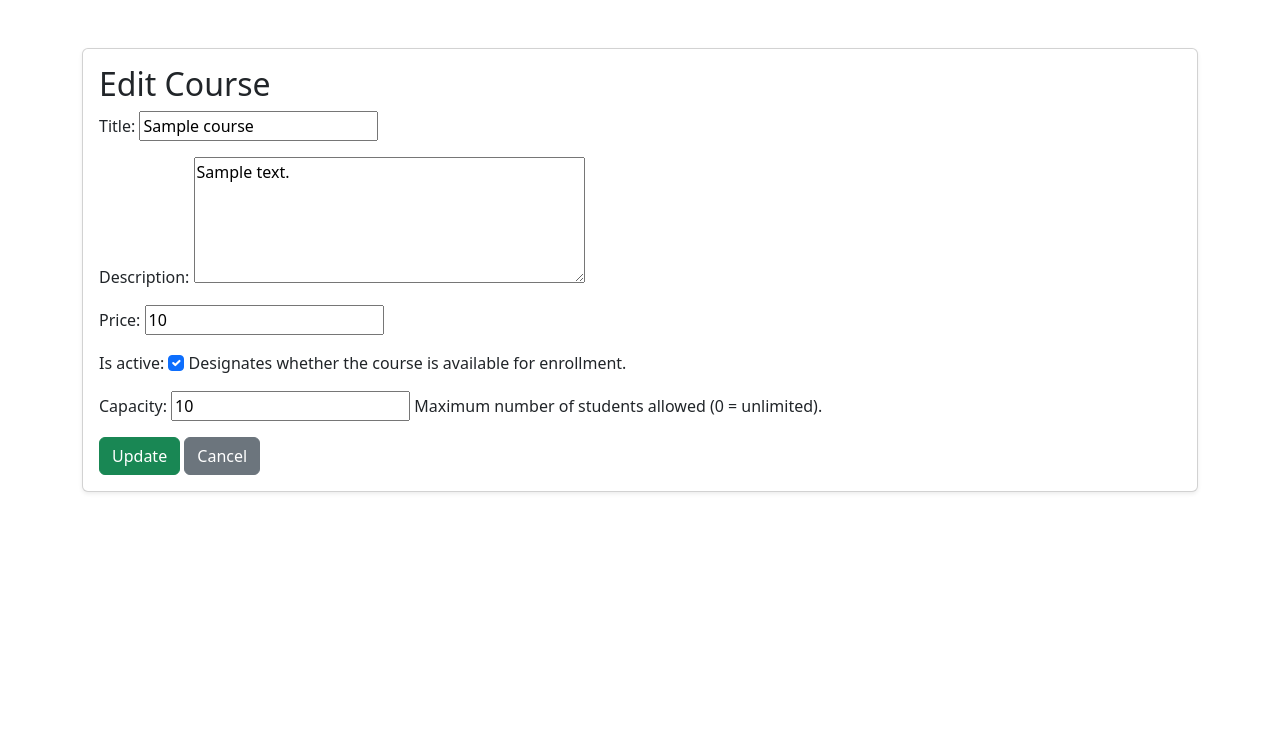
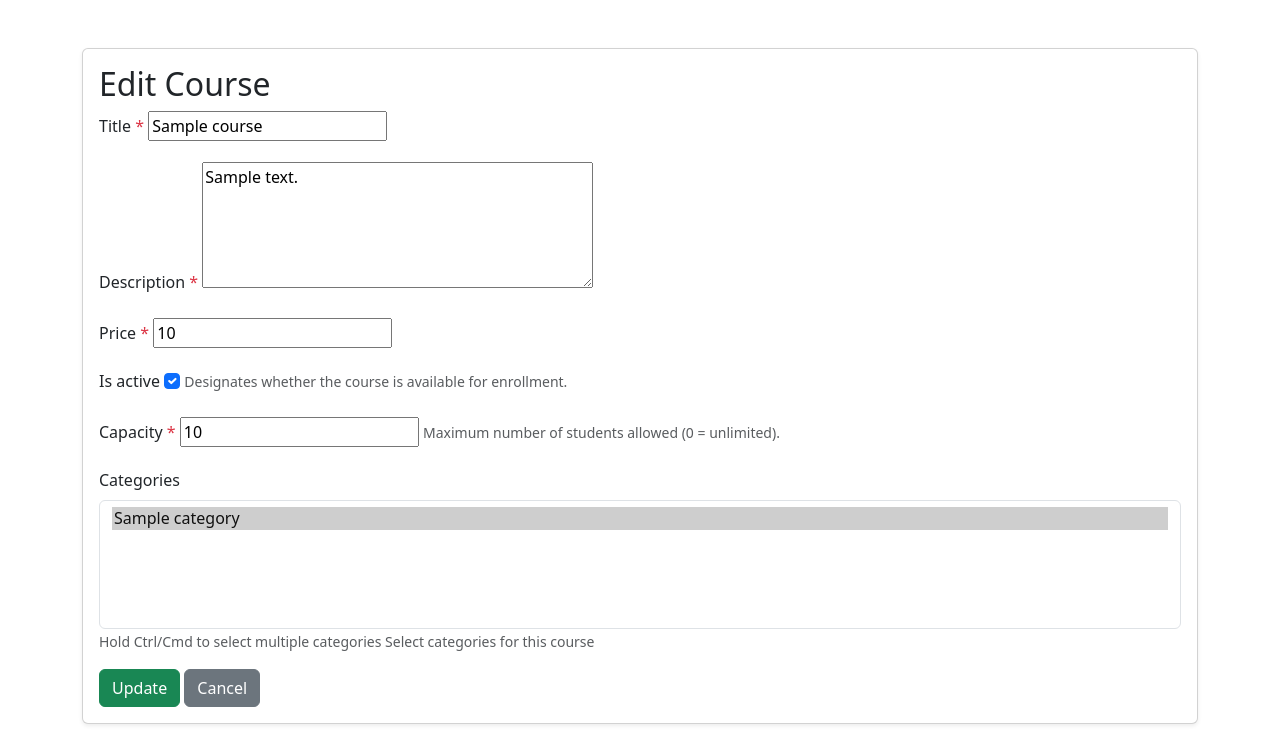
Before and after one commit to yazdan552/CourseHub, a Django app: page /1/edit/ in a window 1280 px wide. Shown: the part 56-800 px from the top of the page. Run offline with Django 4.2, Linux system fonts and the light colour scheme; a user stored in the database is signed in; tables that the repository leaves empty hold one stand-in row (values such as "Sample post").

Commit message:
Add Category model and ManyToMany relation with Course
- Create Category model with name, slug, description
- Add ManyToMany field to Course model
- Register Category in admin with filter_horizontal
- Add categories to CourseForm with validation
- Display categories in course detail page
- Add slug auto-generation with slugify

```diff
--- a/courses/forms.py
+++ b/courses/forms.py
@@ -1,7 +1,7 @@
 from django import forms
 from django.contrib.auth.forms import UserCreationForm
 from django.contrib.auth.models import User
-from .models import Course, Instructor
+from .models import Course, Instructor , Category
 
 
 class CourseForm(forms.ModelForm):
@@ -16,7 +16,22 @@ class CourseForm(forms.ModelForm):
         widgets = {
             'description': forms.Textarea(attrs={'rows': 5}),
             'is_active': forms.CheckboxInput(attrs={'class': 'form-check-input'}),
+            'categories': forms.SelectMultiple(attrs={
+                'class': 'form-select',
+                'size': 5,  # نمایش ۵ آیتم
+            }),
         }
+
+    def clean_categories(self):
+        """
+        اطمینان از اینکه حداقل یک دسته‌بندی انتخاب شده است
+        """
+        categories = self.cleaned_data.get('categories')
+        if not categories:
+            raise forms.ValidationError(
+                "Please select at least one category."
+            )
+        return categories
 
 
 class RegisterForm(UserCreationForm):
--- a/courses/models.py
+++ b/courses/models.py
@@ -1,5 +1,6 @@
 from django.contrib.auth.models import User
 from django.db import models
+from django.utils.text import slugify
 
 
 class Instructor(models.Model):
@@ -21,6 +22,57 @@ class Instructor(models.Model):
         return self.user.username
 
 
+# ================ NEW: Category Model ================
+class Category(models.Model):
+    """
+    مدل دسته‌بندی برای سازماندهی دوره‌ها
+    """
+    name = models.CharField(
+        max_length=100,
+        unique=True,
+        help_text="Enter the category name (e.g., Python, Web Development)"
+    )
+
+    slug = models.SlugField(
+        max_length=120,
+        unique=True,
+        blank=True,
+        help_text="URL-friendly version of the name (auto-generated)"
+    )
+
+    description = models.TextField(
+        blank=True,
+        help_text="Optional description of the category"
+    )
+
+    created_at = models.DateTimeField(
+        auto_now_add=True,
+    )
+
+    class Meta:
+        verbose_name = "Category"
+        verbose_name_plural = "Categories"
+        ordering = ['name']  # مرتب‌سازی بر اساس نام
+
+    def save(self, *args, **kwargs):
+        """
+        override کردن متد save برای ساخت خودکار slug
+        """
+        if not self.slug:
+            self.slug = slugify(self.name)
+        super().save(*args, **kwargs)
+
+    def __str__(self):
+        return self.name
+
+    def get_course_count(self):
+        """
+        تعداد دوره‌های این دسته‌بندی
+        """
+        return self.courses.count()
+
+
+
 class Course(models.Model):
     title = models.CharField(
         max_length=150,
@@ -36,7 +88,6 @@ class Course(models.Model):
 
     price = models.PositiveIntegerField()
 
-    # فیلدهای جدید اضافه شده
     is_active = models.BooleanField(
         default=True,
         help_text="Designates whether the course is available for enrollment."
@@ -49,6 +100,13 @@ class Course(models.Model):
 
     created_at = models.DateTimeField(
         auto_now_add=True,
+    )
+
+    categories = models.ManyToManyField(
+        Category,
+        related_name="courses",
+        blank=True,
+        help_text="Select categories for this course"
     )
 
     def __str__(self):
@@ -72,7 +130,6 @@ class Enrollment(models.Model):
         auto_now_add=True,
     )
 
-    # فیلدهای جدید برای پیگیری پیشرفت
     completed_at = models.DateTimeField(
         null=True,
         blank=True,
--- a/courses/templates/courses/course_form.html
+++ b/courses/templates/courses/course_form.html
@@ -1,3 +1,5 @@
+<!-- templates/courses/course_form.html -->
+
 {% extends "base.html" %}
 
 {% block content %}
@@ -13,11 +15,43 @@
                     Create Course
                 {% endif %}
             </h2>
+
             <form method="post">
 
                 {% csrf_token %}
 
-                {{ form.as_p }}
+                {% for field in form %}
+                    <div class="mb-3">
+                        <label for="{{ field.id_for_label }}" class="form-label">
+                            {{ field.label }}
+                            {% if field.field.required %}
+                                <span class="text-danger">*</span>
+                            {% endif %}
+                        </label>
+
+                        {% if field.name == 'categories' %}
+                            <!-- نمایش خاص برای ManyToMany -->
+                            {{ field }}
+                            <small class="form-text text-muted">
+                                Hold Ctrl/Cmd to select multiple categories
+                            </small>
+                        {% else %}
+                            {{ field }}
+                        {% endif %}
+
+                        {% if field.help_text %}
+                            <small class="form-text text-muted">
+                                {{ field.help_text }}
+                            </small>
+                        {% endif %}
+
+                        {% if field.errors %}
+                            <div class="text-danger small">
+                                {{ field.errors }}
+                            </div>
+                        {% endif %}
+                    </div>
+                {% endfor %}
 
                 <button
                         type="submit"
```
Also changed, not shown: courses/admin.py (+52 -3 lines), courses/templates/courses/course_detail.html (+15 -0 lines), courses/migrations/0010_category_course_categories.py (added).
